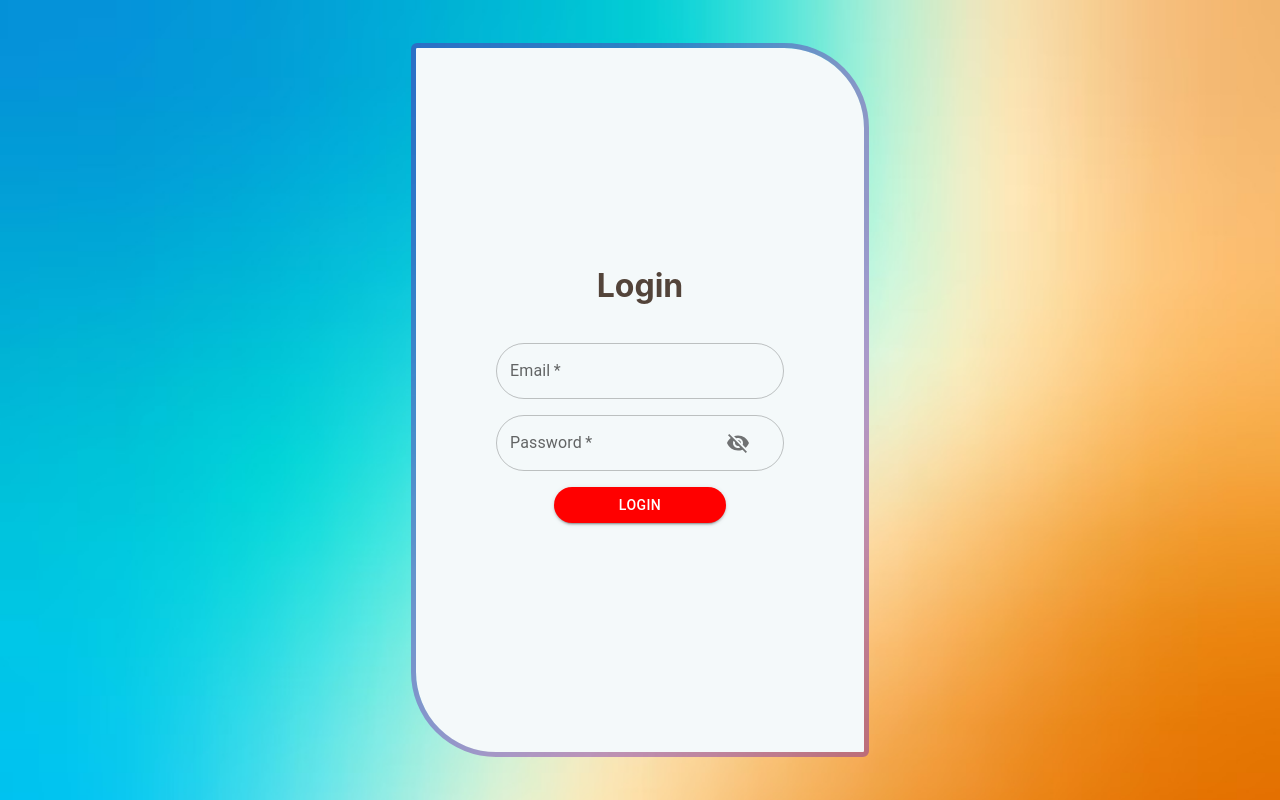
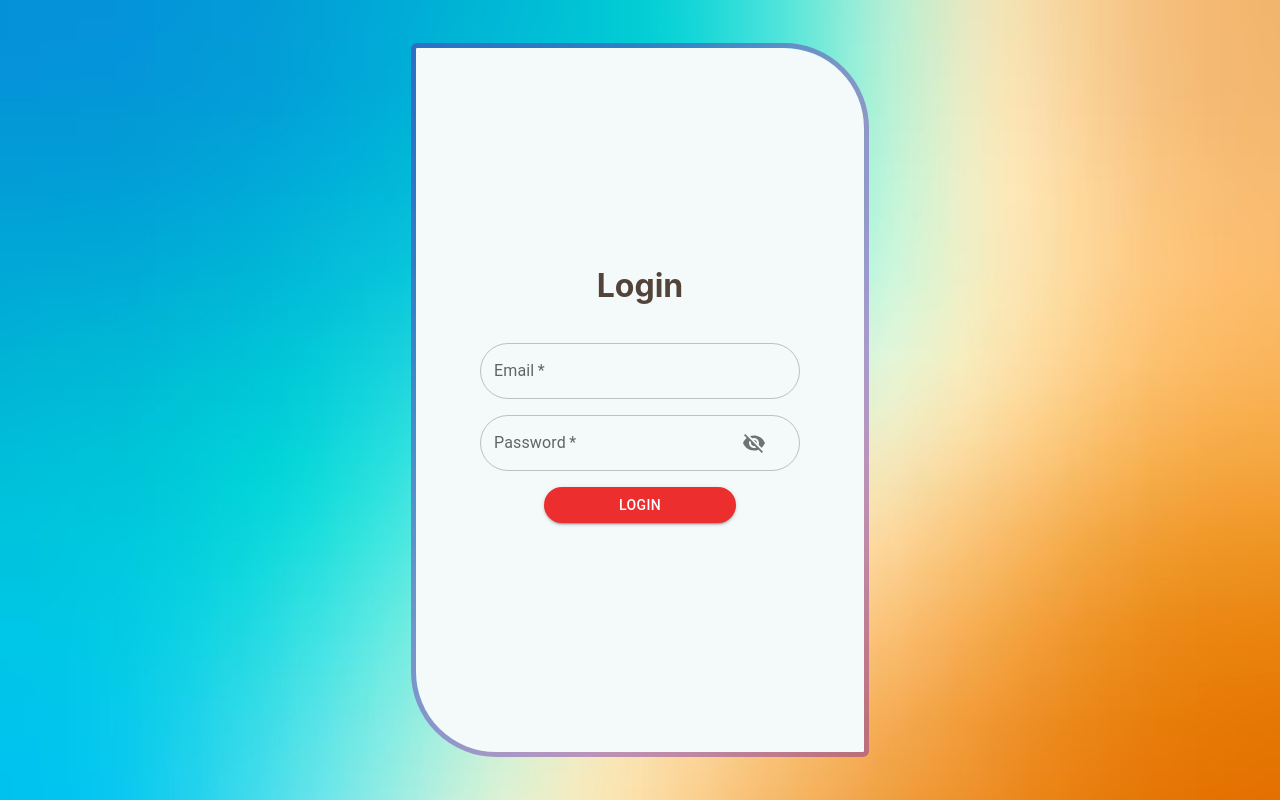
Before and after one commit to shafinmurani/enquiryform, a React (Create React App) app: page /login in a window 1280 px wide. Built offline with nearby package versions, Linux system fonts and the light colour scheme.

Commit message:
refined login button and text boxes

```diff
--- a/src/pages/Login.js
+++ b/src/pages/Login.js
@@ -78,7 +78,7 @@ export default function Login() {
             display: "flex",
             flexDirection: "column",
             gap: "1rem",
-            width: "90%",
+            width: "100%",
           }}
         >
           <TextField
@@ -87,7 +87,7 @@ export default function Login() {
             label="Email"
             type="email"
             InputProps={{
-              sx: { borderRadius: "100px" },
+              sx: { borderRadius: "50px" },
             }}
             onChange={(e) => {
               validateEmail(e);
--- a/src/styles/Login.css
+++ b/src/styles/Login.css
@@ -38,5 +38,5 @@
 .login-btn {
     align-self: flex-start;
     border-radius: 100%;
-    background-color: red !important;
+    background-color: rgb(236, 46, 46) !important;
 }
```
